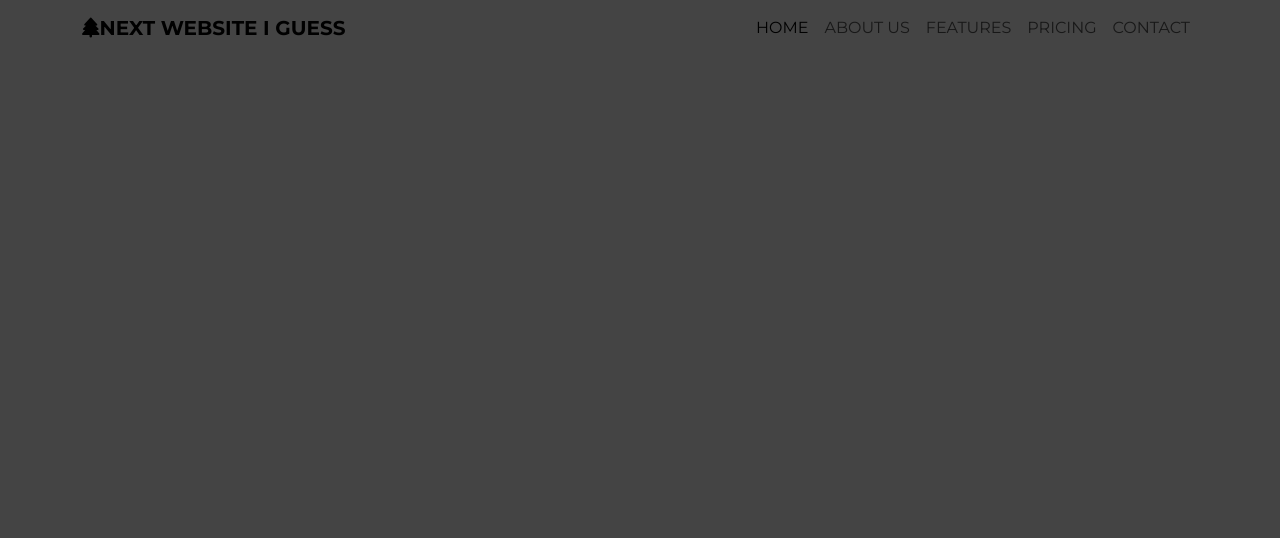
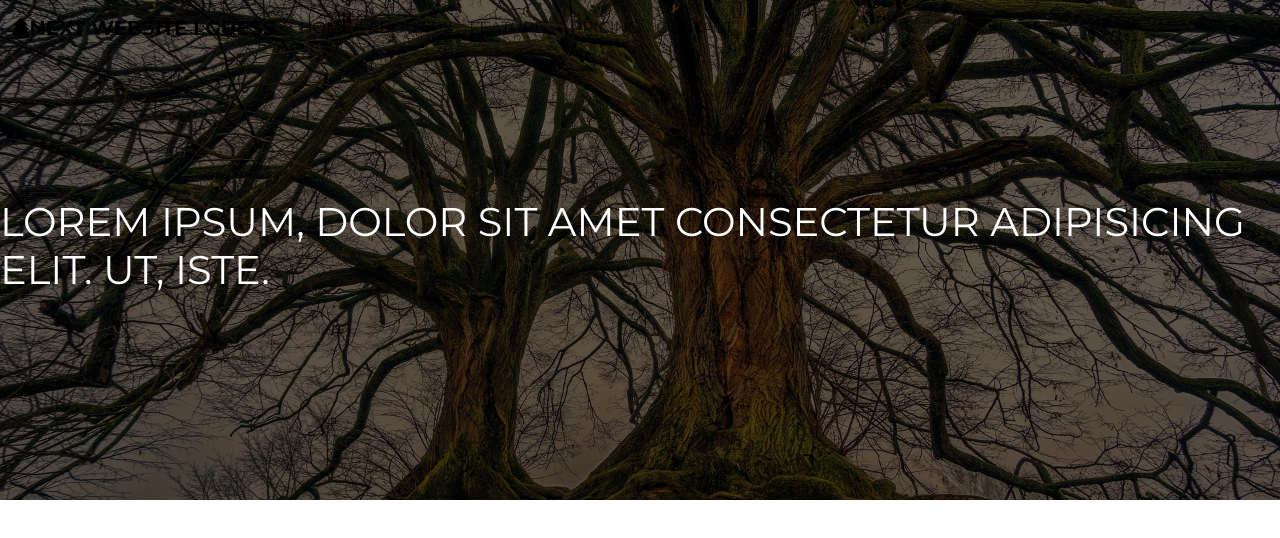
Before and after one commit to Michal-Hildebrandt/HTML_CSS_JS_Exercise, a plain HTML site: page index.html in a window 1280 px wide. Drawn offline with nearby package versions, Linux system fonts and the light colour scheme.

Commit message:
added minor changes to header

```diff
--- a/index.html
+++ b/index.html
@@ -24,7 +24,7 @@
 		<link rel="stylesheet" href="css/main.css" />
 	</head>
 	<body data-bs-spy="scroll" data-bs-target="#navbar">
-		<nav id="navbar" class="navbar navbar-expand-lg position-sticky top-0">
+		<nav id="navbar" class="navbar navbar-expand-lg position-fixed top-0">
 			<div class="container">
 				<a class="navbar-brand" href="#"
 					><i class="fa-solid fa-tree"></i>Next website I guess</a
@@ -42,7 +42,7 @@
 				</button>
 				<div class="collapse navbar-collapse" id="navbarNavAltMarkup">
 					<div class="navbar-nav ms-auto">
-						<a class="nav-link active" aria-current="page" href="#">Home</a>
+						<a class="nav-link active" href="#">Home</a>
 						<a class="nav-link" href="#aboutus">About us</a>
 						<a class="nav-link" href="#features">Features</a>
 						<a class="nav-link" href="#pricing">Pricing</a>
@@ -51,7 +51,17 @@
 				</div>
 			</div>
 		</nav>
-
+		<header>
+			<div class="hero-img">
+				<div class="hero-bg"></div>
+				<div class="hero-text">
+					<h1>
+						Lorem ipsum, dolor sit amet consectetur adipisicing elit. Ut, iste.
+					</h1>
+				</div>
+			</div>
+		</header>
+		<div style="height: 100vh"></div>
 		<script
 			src="https://cdn.jsdelivr.net/npm/bootstrap@5.3.0-alpha1/dist/js/bootstrap.bundle.min.js"
 			integrity="sha384-w76AqPfDkMBDXo30jS1Sgez6pr3x5MlQ1ZAGC+nuZB+EYdgRZgiwxhTBTkF7CXvN"
--- a/sass/main.scss
+++ b/sass/main.scss
@@ -1,4 +1,4 @@
-@import '/colors';
+@import 'colors';
 
 *,
 *::before,
@@ -11,7 +11,7 @@
 body {
 	position: relative;
 	font-family: 'Montserrat', sans-serif;
-	background-color: #444;
+	background-color: white;
 }
 
 nav {
@@ -37,3 +37,39 @@ nav {
 		color: $blue-color;
 	}
 }
+.hero-img {
+	position: relative;
+	height: 100vh;
+	background-image: url('../img/tree.jpg');
+	background-size: cover;
+	background-position: center;
+	background-attachment: fixed;
+	z-index: -2;
+}
+.hero-bg {
+	position: absolute;
+	width: 100%;
+	height: 100%;
+	background-color: rgba(0, 0, 0, 0.6);
+	z-index: -10;
+}
+.hero-text {
+	display: flex;
+	justify-content: center;
+	align-items: center;
+	color: #fff;
+	height: 100%;
+	z-index: 5;
+}
+
+header {
+	h1 {
+		text-transform: uppercase;
+	}
+}
+@media (min-width: 992px) {
+	.hero-img {
+		height: 500px;
+		background-image: url('../img/treehd.jpg');
+	}
+}
```
Also changed, not shown: css/main.css, img/tree.jpg (added), img/treehd.jpg (added), 1 other file.
